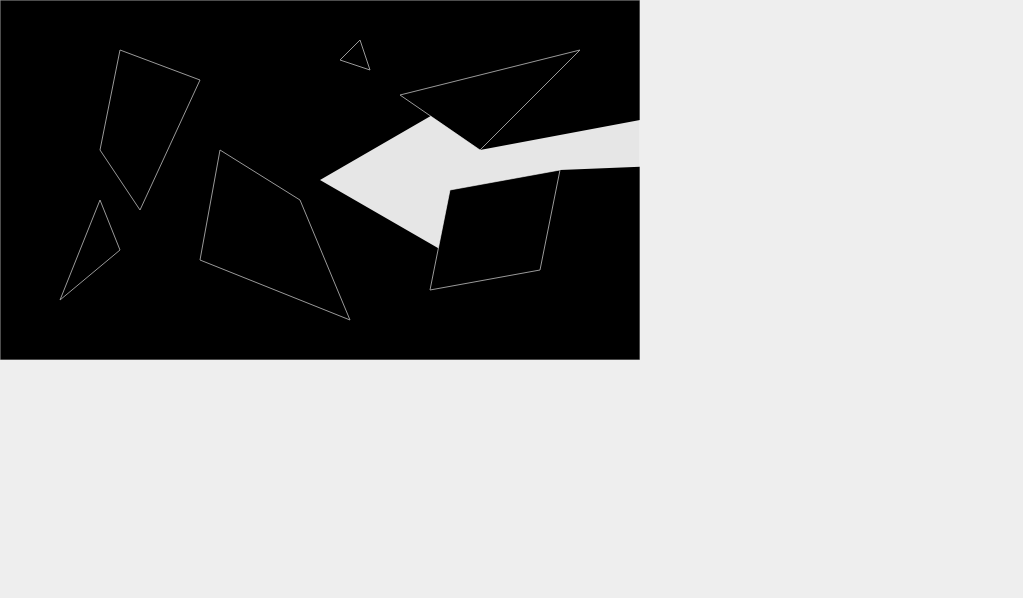
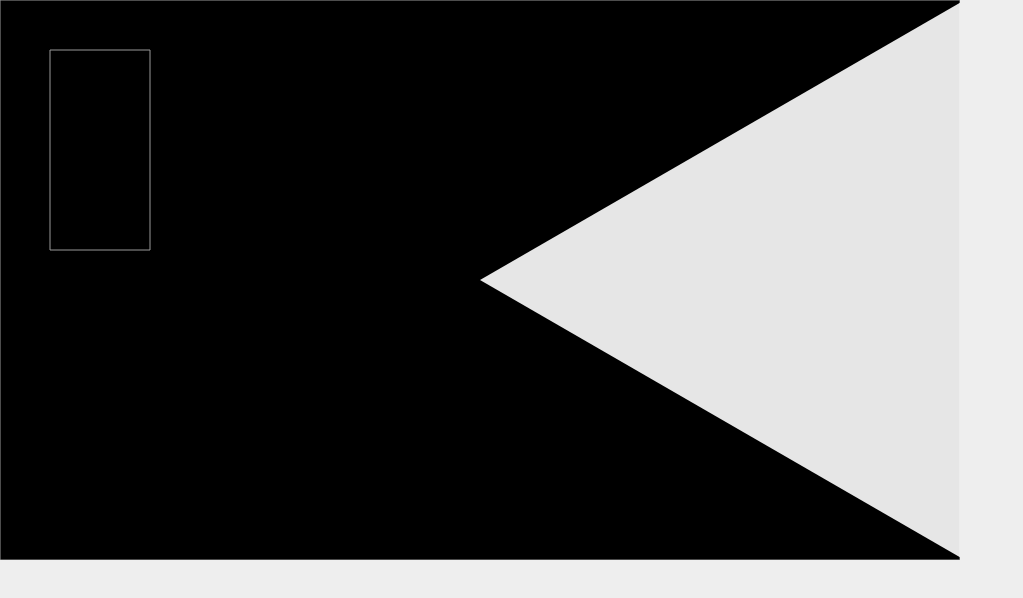
Before and after one commit to fatnic/fovsight, a plain HTML site: page index.html in a window 1280 px wide. Shown: the whole page, without its empty margins (0-1023 px from the left). Drawn offline with Linux system fonts and the light colour scheme.

Commit message:
bigger and better wall system

```diff
--- a/index.html
+++ b/index.html
@@ -9,7 +9,7 @@
         </style>
     </head>
     <body>
-        <canvas id="canvas" width="640" height="360"></canvas>
+        <canvas id="canvas" width="960" height="560"></canvas>
     </body>
 
     <script src="segments.js" charset="utf-8"></script>
--- a/segments.js
+++ b/segments.js
@@ -1,241 +1,10 @@
-var segments = [
-    // Border
-    {
-        a: {
-            x: 0,
-            y: 0
-        },
-        b: {
-            x: 640,
-            y: 0
-        }
-    }, {
-        a: {
-            x: 640,
-            y: 0
-        },
-        b: {
-            x: 640,
-            y: 360
-        }
-    }, {
-        a: {
-            x: 640,
-            y: 360
-        },
-        b: {
-            x: 0,
-            y: 360
-        }
-    }, {
-        a: {
-            x: 0,
-            y: 360
-        },
-        b: {
-            x: 0,
-            y: 0
-        }
-    },
-    // Polygon #1
-    {
-        a: {
-            x: 100,
-            y: 150
-        },
-        b: {
-            x: 120,
-            y: 50
-        }
-    }, {
-        a: {
-            x: 120,
-            y: 50
-        },
-        b: {
-            x: 200,
-            y: 80
-        }
-    }, {
-        a: {
-            x: 200,
-            y: 80
-        },
-        b: {
-            x: 140,
-            y: 210
-        }
-    }, {
-        a: {
-            x: 140,
-            y: 210
-        },
-        b: {
-            x: 100,
-            y: 150
-        }
-    },
-    // Polygon #2
-    {
-        a: {
-            x: 100,
-            y: 200
-        },
-        b: {
-            x: 120,
-            y: 250
-        }
-    }, {
-        a: {
-            x: 120,
-            y: 250
-        },
-        b: {
-            x: 60,
-            y: 300
-        }
-    }, {
-        a: {
-            x: 60,
-            y: 300
-        },
-        b: {
-            x: 100,
-            y: 200
-        }
-    },
-    // Polygon #3
-    {
-        a: {
-            x: 200,
-            y: 260
-        },
-        b: {
-            x: 220,
-            y: 150
-        }
-    }, {
-        a: {
-            x: 220,
-            y: 150
-        },
-        b: {
-            x: 300,
-            y: 200
-        }
-    }, {
-        a: {
-            x: 300,
-            y: 200
-        },
-        b: {
-            x: 350,
-            y: 320
-        }
-    }, {
-        a: {
-            x: 350,
-            y: 320
-        },
-        b: {
-            x: 200,
-            y: 260
-        }
-    },
-    // Polygon #4
-    {
-        a: {
-            x: 340,
-            y: 60
-        },
-        b: {
-            x: 360,
-            y: 40
-        }
-    }, {
-        a: {
-            x: 360,
-            y: 40
-        },
-        b: {
-            x: 370,
-            y: 70
-        }
-    }, {
-        a: {
-            x: 370,
-            y: 70
-        },
-        b: {
-            x: 340,
-            y: 60
-        }
-    },
-    // Polygon #5
-    {
-        a: {
-            x: 450,
-            y: 190
-        },
-        b: {
-            x: 560,
-            y: 170
-        }
-    }, {
-        a: {
-            x: 560,
-            y: 170
-        },
-        b: {
-            x: 540,
-            y: 270
-        }
-    }, {
-        a: {
-            x: 540,
-            y: 270
-        },
-        b: {
-            x: 430,
-            y: 290
-        }
-    }, {
-        a: {
-            x: 430,
-            y: 290
-        },
-        b: {
-            x: 450,
-            y: 190
-        }
-    },
-    // Polygon #6
-    {
-        a: {
-            x: 400,
-            y: 95
-        },
-        b: {
-            x: 580,
-            y: 50
-        }
-    }, {
-        a: {
-            x: 580,
-            y: 50
-        },
-        b: {
-            x: 480,
-            y: 150
-        }
-    }, {
-        a: {
-            x: 480,
-            y: 150
-        },
-        b: {
-            x: 400,
-            y: 95
-        }
+var Walls = {
+    segments: [],
+
+    addWall: function(x,y,w,h){
+        this.segments.push({a:{x:x,y:y}, b:{x:x+w,y:y}});
+        this.segments.push({a:{x:x+w,y:y}, b:{x:x+w,y:y+h}});
+        this.segments.push({a:{x:x+w,y:y+h}, b:{x:x,y:y+h}});
+        this.segments.push({a:{x:x,y:y+h}, b:{x:x,y:y}});
     }
-];
+};
--- a/sight.js
+++ b/sight.js
@@ -5,14 +5,17 @@ var FOV = deg2rad(60);
 var canvas = document.getElementById('canvas');
 var ctx = canvas.getContext('2d');
 
+Walls.addWall(0, 0, canvas.width, canvas.height);
+Walls.addWall(50,50,100,200);
+
 function draw() {
     ctx.fillStyle = "#000";
     ctx.fillRect(0, 0, canvas.width, canvas.height);
 
     ctx.strokeStyle = "#999";
 
-    for (var i = 0; i < segments.length; i++) {
-        var seg = segments[i];
+    for (var i = 0; i < Walls.segments.length; i++) {
+        var seg = Walls.segments[i];
         ctx.beginPath();
         ctx.moveTo(seg.a.x, seg.a.y);
         ctx.lineTo(seg.b.x, seg.b.y);
@@ -25,7 +28,7 @@ function draw() {
             a.push(seg.a, seg.b);
         });
         return a;
-    })(segments);
+    })(Walls.segments);
 
     var uniquePoints = (function(points) {
         var set = {};
@@ -50,8 +53,7 @@ function draw() {
     var precision = 0.000001;
     for (var k = 0; k < uniquePoints.length; k++) {
         var uniquePoint = uniquePoints[k];
-        var angle = Math.atan2(uniquePoint.y - Center.y, uniquePoint.x - Center
-            .x);
+        var angle = Math.atan2(uniquePoint.y - Center.y, uniquePoint.x - Center.x);
 
         if (!radBetween(angle, minFOV, maxFOV)) continue;
 
@@ -82,8 +84,8 @@ function draw() {
 
         var closestIntersect = null;
 
-        for (var l = 0; l < segments.length; l++) {
-            var intersection = getIntersection(ray, segments[l]);
+        for (var l = 0; l < Walls.segments.length; l++) {
+            var intersection = getIntersection(ray, Walls.segments[l]);
             if (!intersection) continue;
             if (!closestIntersect || intersection.param < closestIntersect.param) {
                 closestIntersect = intersection;
```
